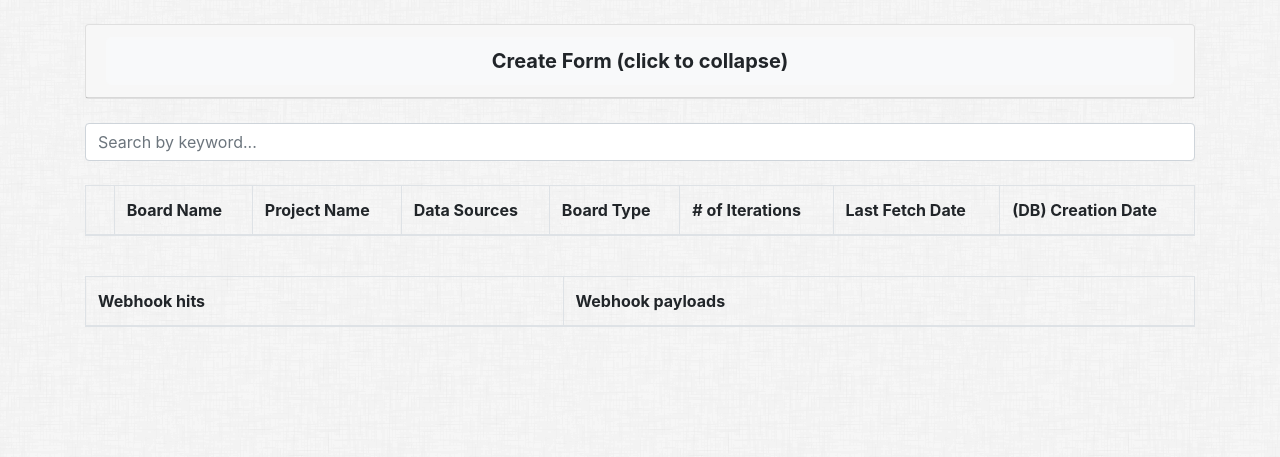
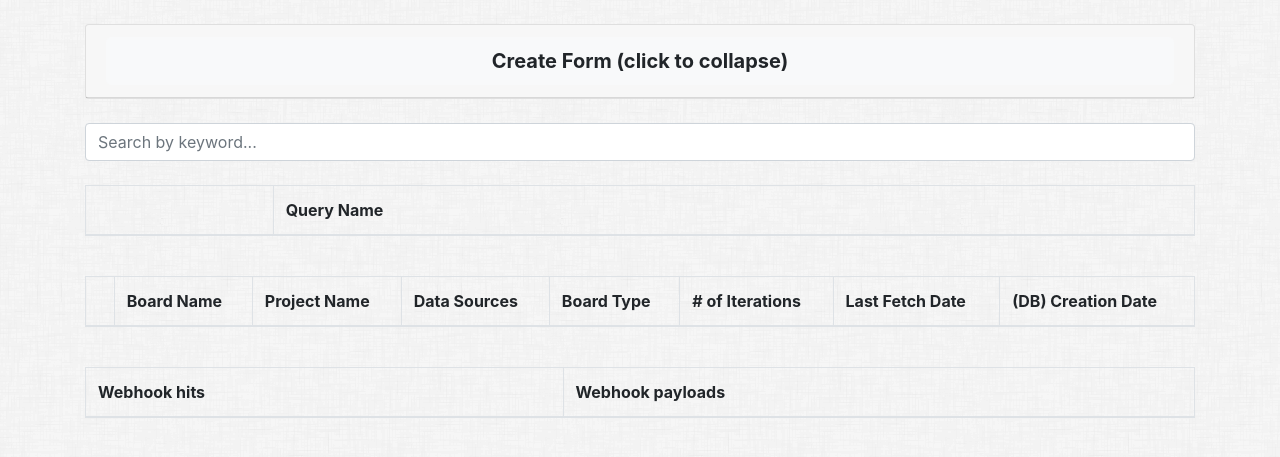
Before and after one commit to msm416/4castinate, a Django app: page /forecast/ in a window 1280 px wide. Shown: the part 178-635 px from the top of the page. Run offline with Django 3.2, Linux system fonts and the light colour scheme; data that the repository does not hold is empty; some libraries are stand-ins or nearby versions.

Commit message:
Create blank query and redirect on index page.

```diff
--- a/forecast/templates/forecast/index.html
+++ b/forecast/templates/forecast/index.html
@@ -99,40 +99,12 @@
                                             {% csrf_token %}
                                             <div class="form-row">
                                                 <div class="form-group col-md-6">
-                                                    <label for="wip_lower_bound_jql"> <b> WIP - Low </b></label>
-                                                    <input type="text" name="wip_lower_bound_jql" class="form-control" id="wip_lower_bound_jql" value="20">
+                                                    <label for="name_jql"> <b> Name </b></label>
+                                                    <input type="text" name="name_jql" class="form-control" id="name_jql" value="20">
                                                 </div>
                                                 <div class="form-group col-md-6">
-                                                    <label for="wip_upper_bound_jql"> <b> WIP - High </b> </label>
-                                                    <input type="text" name="wip_upper_bound_jql" class="form-control" id="wip_upper_bound_jql" value="30">
-                                                </div>
-                                            </div>
-                                            <div class="form-row">
-                                                <div class="form-group col-md-6">
-                                                    <label for="throughput_lower_bound_jql"> <b> TPUT - Low </b> </label>
-                                                    <input type="text" name="throughput_lower_bound_jql" class="form-control" id="throughput_lower_bound_jql" value="1.00">
-                                                </div>
-                                                <div class="form-group col-md-6">
-                                                    <label for="throughput_upper_bound_jql"> <b> TPUT - High </b> </label>
-                                                    <input type="text" name="throughput_upper_bound_jql" class="form-control" id="throughput_upper_bound_jql" value="5.00">
-                                                </div>
-                                            </div>
-                                            <div class="form-row">
-                                                <div class="form-group col-md-3">
-                                                    <label for="split_factor_lower_bound_jql"> <b> Split Rate - Low </b> </label>
-                                                    <input type="text" name="split_factor_lower_bound_jql" class="form-control" id="split_factor_lower_bound_jql" value="1.00">
-                                                </div>
-                                                <div class="form-group col-md-3">
-                                                    <label for="split_factor_upper_bound_jql"> <b> Split Rate - High </b> </label>
-                                                    <input type="text" name="split_factor_upper_bound_jql" class="form-control" id="split_factor_upper_bound_jql" value="3.00">
-                                                </div>
-                                                <div class="form-group col-md-3">
-                                                    <label for="name_jql"> <b> Form name </b> </label>
-                                                    <input type="text" class="form-control" name="name_jql" id="name_jql" value="New Form">
-                                                </div>
-                                                <div class="form-group col-md-3">
-                                                    <label for="simulation_count_jql"> <b> Simulation count </b> </label>
-                                                    <input type="text" name="simulation_count_jql" class="form-control" id="simulation_count_jql" value="1000">
+                                                    <label for="jql_query_jql"> <b> JQL Query </b> </label>
+                                                    <input type="text" name="jql_query_jql" class="form-control" id="jql_query_jql" value="30">
                                                 </div>
                                             </div>
                                             <div class="form-row">
@@ -157,6 +129,31 @@
         <thead>
         <tr>
             <th> </th>
+            <th>Query Name</th>
+        </tr>
+        </thead>
+        <tbody id="myTable">
+        {% for query in latest_query_list %}
+        <tr>
+            <td>
+                <form action="{% url 'forecast:detail' query.id %}" method="post">
+                    {% csrf_token %}
+                        <input type="hidden" name="supporttype" />
+                        <input class="btn btn-success" type="submit" value="->">
+                </form>
+            </td>
+            <td>
+                {{ query.name }}
+            </td>
+        </tr>
+        {% endfor %}
+        </tbody>
+    </table>
+    <br>
+    <table class="table table-bordered table-striped">
+        <thead>
+        <tr>
+            <th> </th>
             <th>Board Name</th>
             <th>Project Name</th>
             <th>Data Sources</th>
@@ -166,14 +163,14 @@
             <th>(DB) Creation Date</th>
         </tr>
         </thead>
-        <tbody id="myTable">
+        <tbody id="myQueries">
         {% for board in latest_board_list %}
         <tr>
             <td>
                 <form action="{% url 'forecast:detail' board.id %}" method="post">
                     {% csrf_token %}
-                        <input type="hidden" name="supporttype" />
-                        <input class="btn btn-success" type="submit" value="->">
+                    <input type="hidden" name="supporttype" />
+                    <input class="btn btn-success" type="submit" value="->">
                 </form>
             </td>
             <td>
--- a/forecast/views.py
+++ b/forecast/views.py
@@ -11,7 +11,7 @@ from django.urls import reverse
 from forecast.helperMethods.rest import jira_get_boards, jira_get_filter
 from forecast.helperMethods.utils import parse_filter
 from forecast.helperMethods.forecast_models_utils import aggregate_simulations
-from .models import Board, Form, Iteration, LONG_TIME_AGO, Issue, MsgLogWebhook
+from .models import Board, Form, Iteration, LONG_TIME_AGO, Issue, MsgLogWebhook, Query
 
 from django.views.decorators.csrf import csrf_exempt
 from django.views.decorators.http import require_POST
@@ -21,8 +21,10 @@ def index(request):
     latest_board_list = Board.objects\
                              .filter(creation_date__lte=timezone.now())\
                              .order_by('-creation_date')
+    latest_query_list = Query.objects.order_by('name')
     msglog_webhook_list = MsgLogWebhook.objects.all()
     context = {'latest_board_list': latest_board_list,
+               'latest_query_list': latest_query_list,
                'nbar': 'index',
                'msglog_webhook_list': msglog_webhook_list,
                'LONG_TIME_AGO': LONG_TIME_AGO}
@@ -228,26 +230,13 @@ def create_query_from_jql(request, board_id):
         return detail(request, board_id)
     else:
         # TODO: check validity before creation of _filter and other fields
-        form = Form(
-            board=board,
-            wip_lower_bound=int(request.POST['wip_lower_bound_jql']),
-            wip_upper_bound=int(request.POST['wip_upper_bound_jql']),
-            wip_from_data=wip_from_data,
-            wip_from_data_filter=wip_from_data_filter,
-            throughput_lower_bound=float(request.POST['throughput_lower_bound_jql']),
-            throughput_upper_bound=float(request.POST['throughput_upper_bound_jql']),
-            throughput_from_data=throughput_from_data,
-            split_factor_lower_bound=float(request.POST['split_factor_lower_bound_jql']),
-            split_factor_upper_bound=float(request.POST['split_factor_upper_bound_jql']),
-            name=request.POST['name_jql'],
-            simulation_count=int(request.POST['simulation_count_jql']))
-
-        form.save()
+        Query.objects.create(name=request.POST['name_jql'], content=request.POST['jql_query_jql'])
 
         # Always return an HttpResponseRedirect after successfully dealing
         # with POST data. This prevents data from being posted twice if a
         # user hits the Back button.
-        return HttpResponseRedirect(reverse('forecast:detail', args=(board_id, form.id)))
+        return HttpResponseRedirect(reverse('forecast:index'))
+
 
 @require_POST
 @csrf_exempt
```
